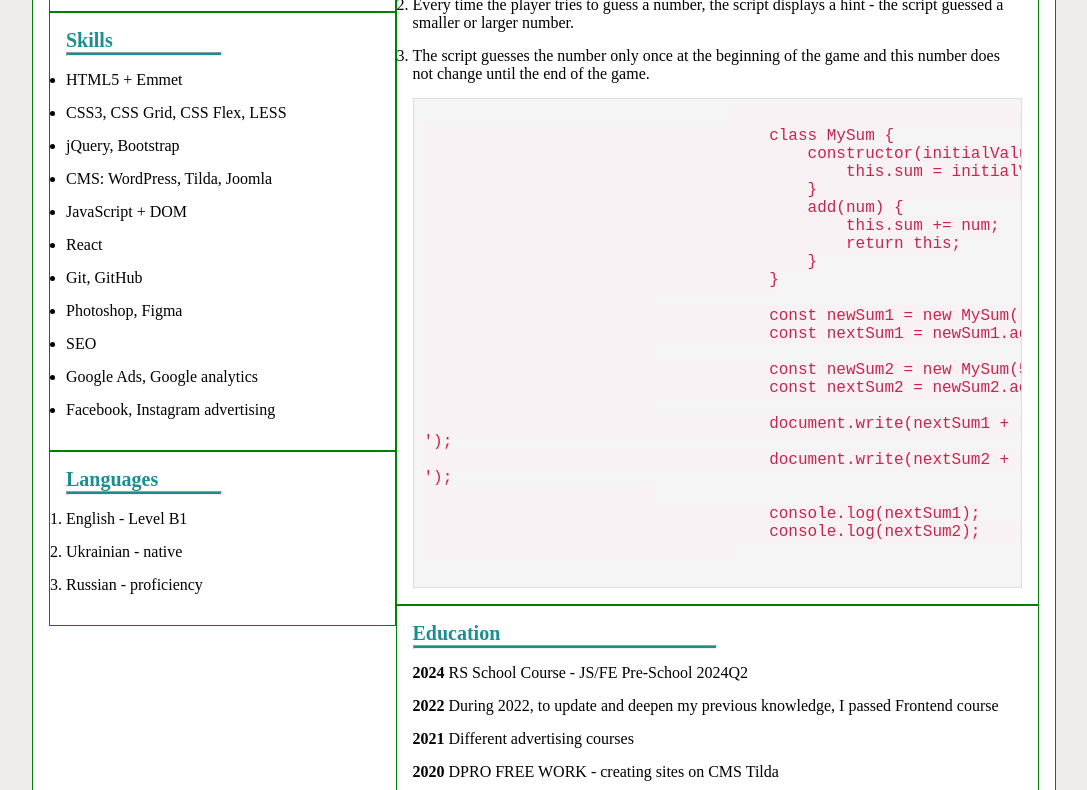
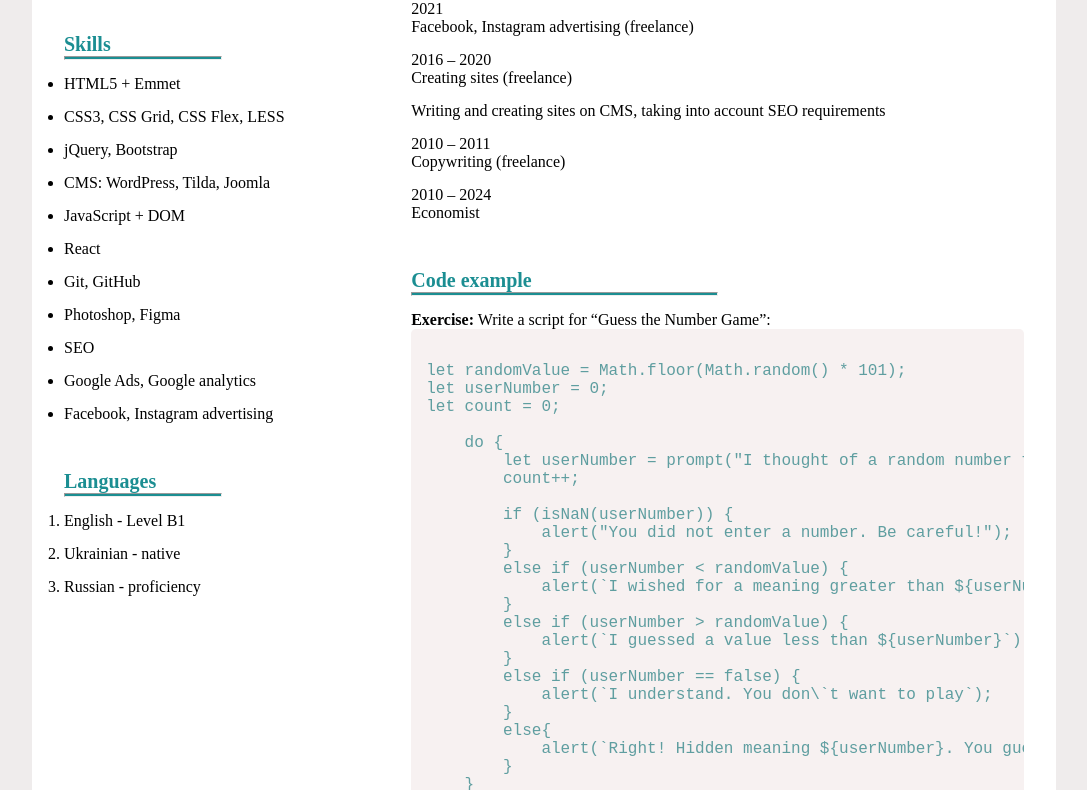
Before and after one commit to tatyanka-study/rsschool-cv, a plain HTML site: page index.html in a window 1280 px wide. Shown: the part 641-1431 px from the top of the page, without its empty margins (96-1183 px from the left). Drawn offline with Linux system fonts and the light colour scheme.

Commit message:
feat: add experience and code

```diff
--- a/index.html
+++ b/index.html
@@ -84,39 +84,95 @@
                             <p>My main education is an Economist. I work as a leading economist in a large department. Since 2016, I have been studying part-time and working freelance as a front-end developer and for 7 months I was engaged in advertising on Google, Facebook and Instagram. I love when work requires and promotes the development of professional and personal skills.</p>
                         </section>
                         <section class="experience" id="experience">
-                            <h3>My Professional Experience</h3>
+                            <h3>Professional Experience</h3>
+                            <hr>
+                            <ul>
+                                <li>2022 - 2023
+                                    <ul>
+                                    <li>several small applications when I was taking a Frontend course</li>
+                                    </ul>
+                                </li>
+                                <li>2021
+                                    <ul>
+                                    <li>Facebook, Instagram advertising (freelance)</li>
+                                    </ul>
+                                </li>
+                                <li>2016 – 2020
+                                    <ul>
+                                    <li>Creating sites (freelance)</li>
+                                    <li>Writing and creating sites on CMS, taking into account SEO requirements</li>
+                                    </ul>
+                                </li>
+                                <li>2010 – 2011
+                                    <ul>
+                                    <li>Copywriting (freelance)</li>
+                                    </ul>
+                                </li>
+                                <li>2010 – 2024
+                                    <ul>
+                                    <li>Economist</li>
+                                    </ul>
+                                </li>
+                            </ul>
+                        </section>
+                        <section class="code" id="code">
+                            <h3>Code example</h3>
                             <hr>
                             <p><span>Exercise:</span> Write a script for “Guess the Number Game”:</p>
-                            <ol>
+                            <!-- <ol>
                                 <li>The essence of the game is to guess the number predicted by the script in fewer attempts.</li>
                                 <li>Every time the player tries to guess a number, the script displays a hint - the script guessed a smaller or larger number.</li>
                                 <li>The script guesses the number only once at the beginning of the game and this number does not change until the end of the game.</li>
-                            </ol>
-                            <pre>
+                            </ol> -->
+<!-- <pre>
     <code>
 class MySum {
     constructor(initialValue = 42) {
         this.sum = initialValue;
     }
+
     add(num) {
         this.sum += num;
         return this;
     }
 }
 
-                                    const newSum1 = new MySum();
-                                    const nextSum1 = newSum1.add(5).sum;
+const newSum = new MySum(5);
+const nextSum = newSum.add(6).add(8).add(22).sum;
 
-                                    const newSum2 = new MySum(5);
-                                    const nextSum2 = newSum2.add(6).add(8).add(22).sum;
+document.write(nextSum);
+    </code>
+</pre> -->
+<pre>
+    <code>
+let randomValue = Math.floor(Math.random() * 101);
+let userNumber = 0;
+let count = 0;
 
-                                    document.write(nextSum1 + '<br>');
-                                    document.write(nextSum2 + '<br>');
+    do {
+        let userNumber = prompt("I thought of a random number from 0 to 100. Guess it");
+        count++;
 
-                                    console.log(nextSum1);
-                                    console.log(nextSum2);
+        if (isNaN(userNumber)) {
+            alert("You did not enter a number. Be careful!");
+        }
+        else if (userNumber < randomValue) {
+            alert(`I wished for a meaning greater than ${userNumber}`);
+        }
+        else if (userNumber > randomValue) {
+            alert(`I guessed a value less than ${userNumber}`);
+        }
+        else if (userNumber == false) {
+            alert(`I understand. You don\`t want to play`);
+        }
+        else{
+            alert(`Right! Hidden meaning ${userNumber}. You guessed it in ${count} tries.`);
+        }
+    }
+    while (userNumber !== randomValue);
     </code>
 </pre>
+
                         </section>
                         <section class="education" id="education">
                             <h3>Education</h3>
--- a/style.css
+++ b/style.css
@@ -30,13 +30,18 @@ body {
 main .container {
     background-color: #ffffff;
 }
+
 .its-me {
     display: flex;
 }
 
+.logo img {
+    border: 5px solid #1B8E92;
+    border-radius: 35px 0;
+}
+
 section {
     padding: 16px;
-    border: 1px solid green;
 }
 
 hr {
@@ -114,17 +119,12 @@ a {
 }
 
 pre {
-    background-color: #f5f5f5;
-    padding: 10px;
-    border: 1px solid #ddd;
+    background-color: #f7f1f1;
+    color: cadetblue;
+    padding: 15px;
+    border-radius: 5px;
     overflow: auto;
-}
-code {
-    font-family: monospace;
-    color: #c7254e;
-    background-color: #f9f2f4;
-    padding: 2px 4px;
-    border-radius: 4px;
+    max-width: 100%;
 }
 
 .footer {
@@ -137,5 +137,4 @@ code {
 .link-github {
     display: flex;
     align-items: center;
-
 }
```
Lines whose indentation alone changed are shown as unchanged.
